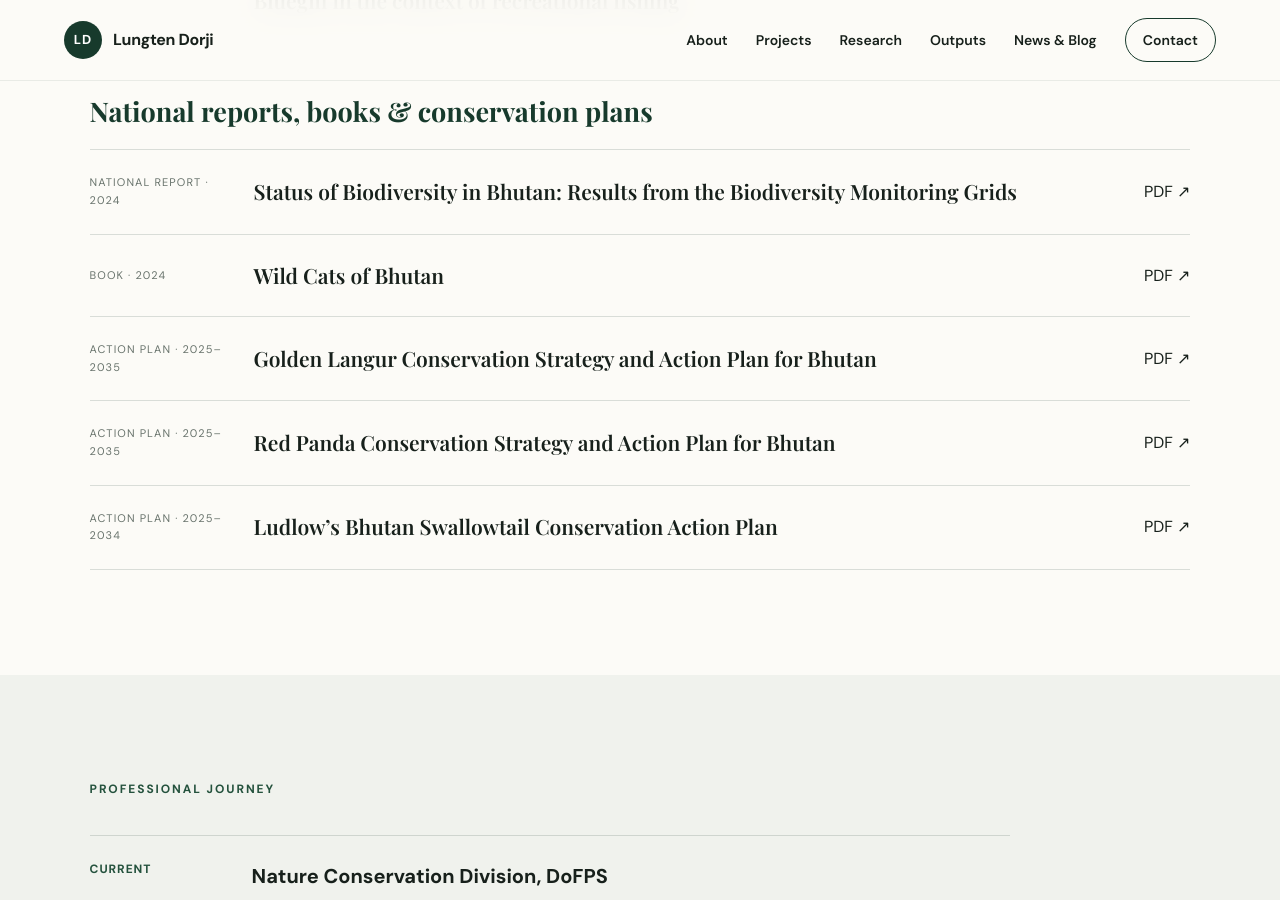
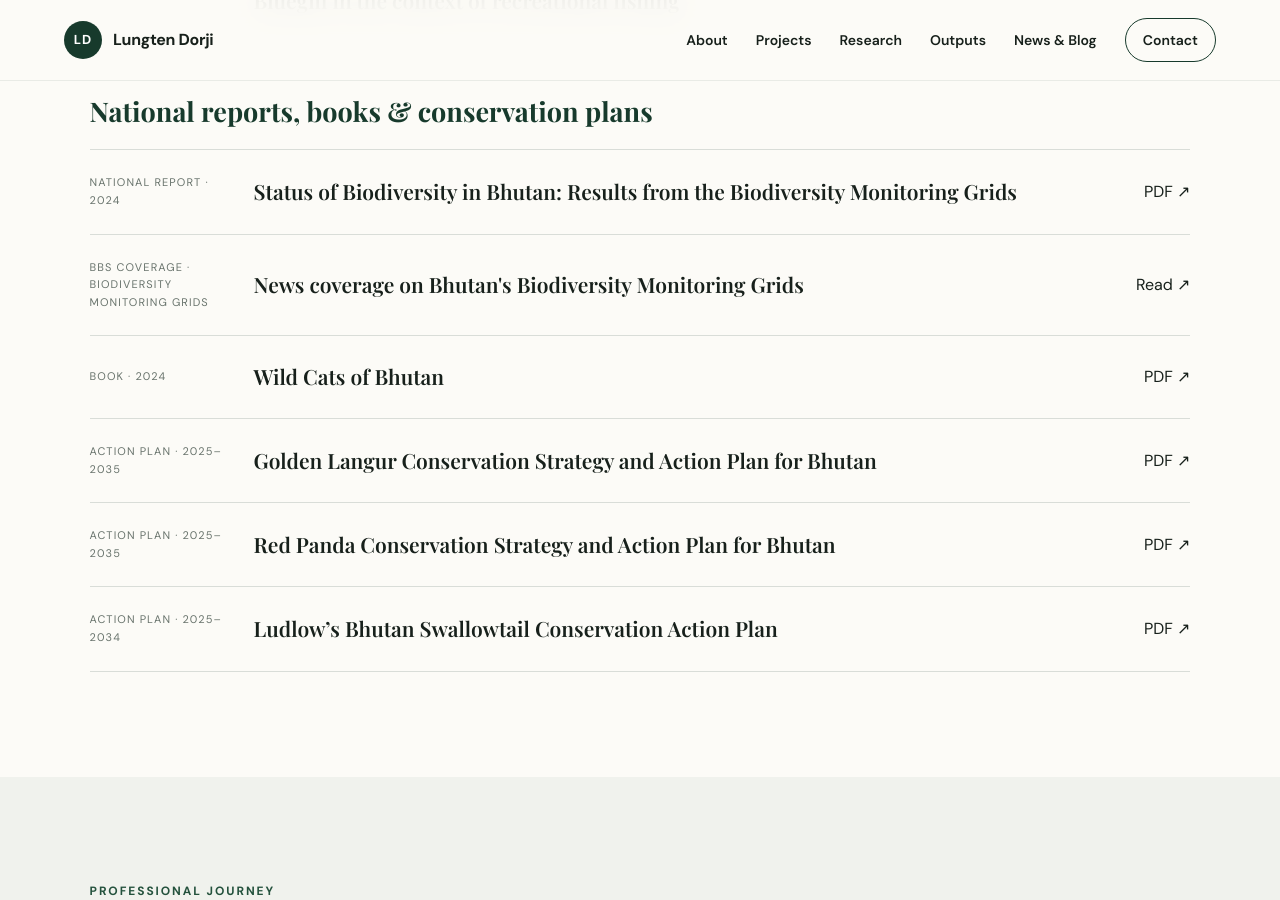
Before and after one commit to LungtenCosmo/LungtenCosmo.github.io, a Jekyll site: the page built from index.html, in a window 1280 px wide and 900 px high, scrolled down 9134 px. Built offline with Jekyll 4.4.1, drawn with Linux system fonts in a browser that asks for light colours.

Commit message:
Add files via upload

```diff
--- a/index.html
+++ b/index.html
@@ -321,6 +321,7 @@ layout: null
       <h3 class="output-group-title reveal">National reports, books & conservation plans</h3>
       <div class="output-list reveal">
         <a class="output-row" href="assets/publications/2024-status-biodiversity-bhutan.pdf" target="_blank" rel="noopener"><span class="output-type">National report · 2024</span><strong>Status of Biodiversity in Bhutan: Results from the Biodiversity Monitoring Grids</strong><span>PDF ↗</span></a>
+        <a class="output-row" href="https://www.bbs.bt/207448/" target="_blank" rel="noopener noreferrer"><span class="output-type">BBS coverage · Biodiversity Monitoring Grids</span><strong>News coverage on Bhutan's Biodiversity Monitoring Grids</strong><span>Read ↗</span></a>
         <a class="output-row" href="assets/publications/2024-wild-cats-of-bhutan.pdf" target="_blank" rel="noopener"><span class="output-type">Book · 2024</span><strong>Wild Cats of Bhutan</strong><span>PDF ↗</span></a>
         <a class="output-row" href="assets/publications/2025-golden-langur-action-plan.pdf" target="_blank" rel="noopener"><span class="output-type">Action plan · 2025–2035</span><strong>Golden Langur Conservation Strategy and Action Plan for Bhutan</strong><span>PDF ↗</span></a>
         <a class="output-row" href="assets/publications/2025-red-panda-action-plan.pdf" target="_blank" rel="noopener"><span class="output-type">Action plan · 2025–2035</span><strong>Red Panda Conservation Strategy and Action Plan for Bhutan</strong><span>PDF ↗</span></a>
```
